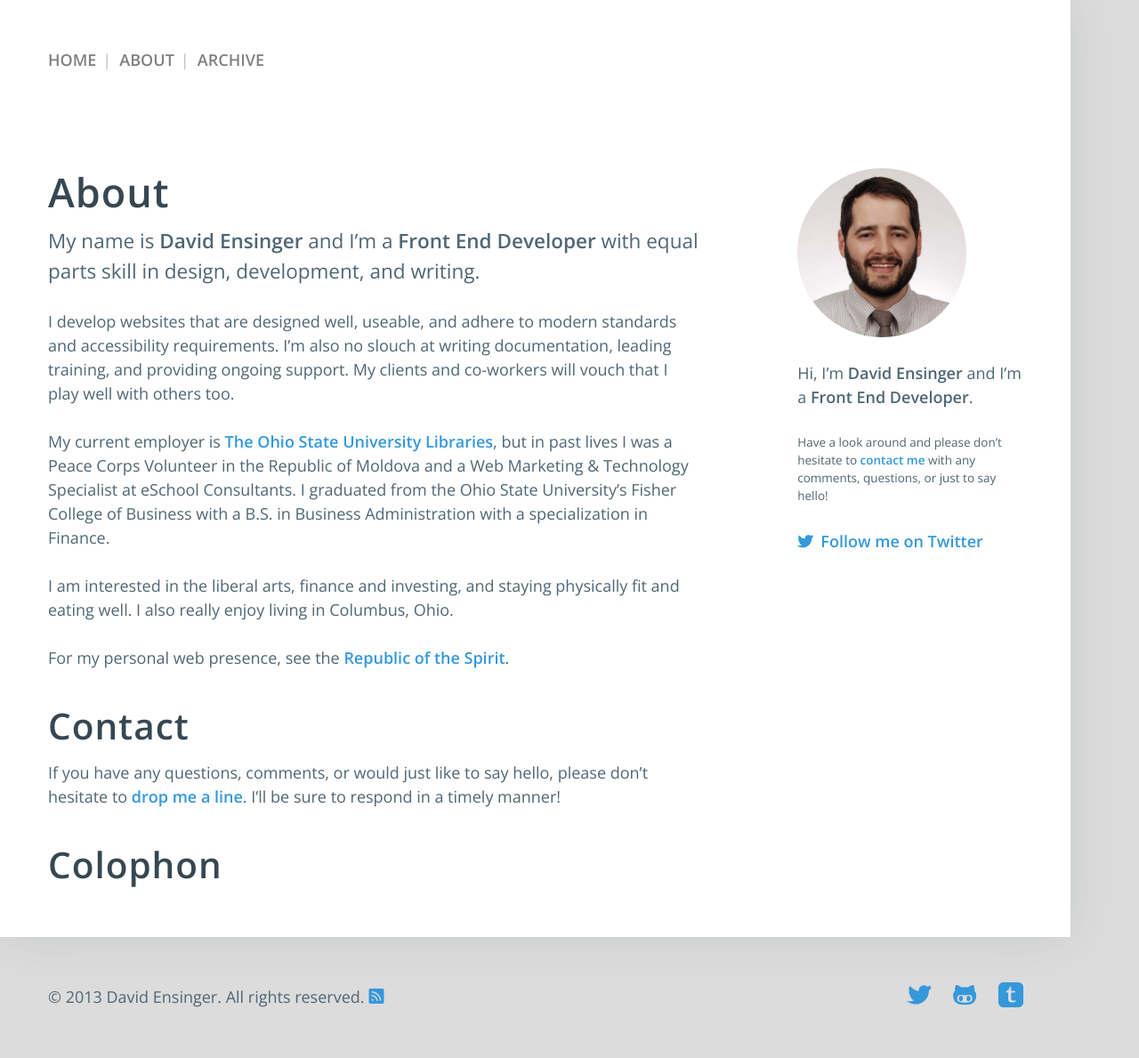
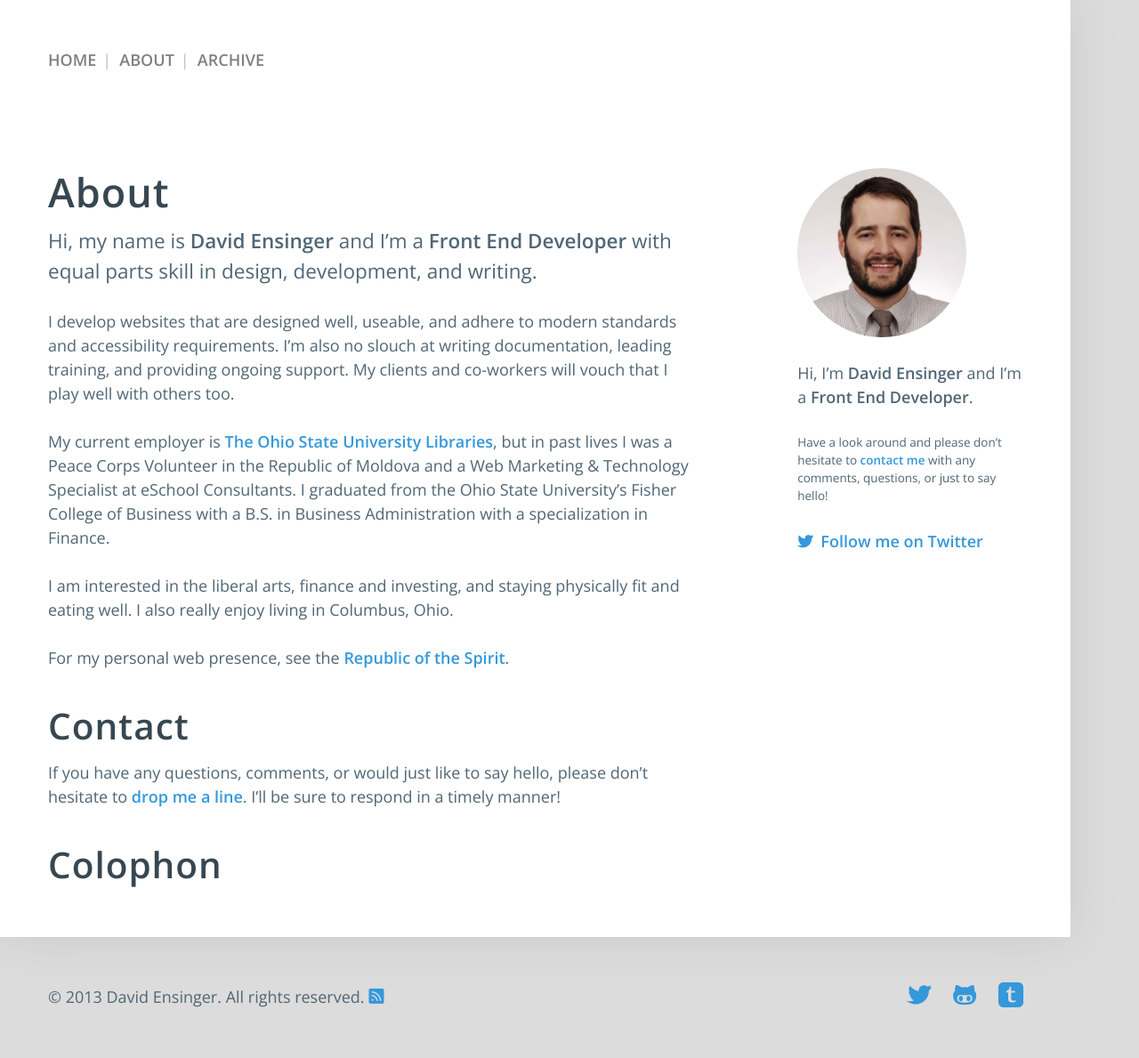
Before and after one commit to davidensinger/davidensinger.github.io, a Jekyll site: the page built from about.md, in a window 1280 px wide. Shown: the whole page at 89% size. Built offline with Jekyll 4.4.1, drawn with Linux system fonts in a browser that asks for light colours; nearby versions of some CDN libraries; Markdown is read by kramdown in place of the engine named in the settings.

Commit message:
Added Hi, my name is… to the About page.

```diff
--- a/about.md
+++ b/about.md
@@ -8,7 +8,7 @@ description: David Ensinger is a Front End Developer from Columbus, OH
 
 # About
 
-<p class="text-intro">My name is <strong>David Ensinger</strong> and I’m a <strong>Front End Developer</strong> with equal parts skill in design, development, and writing.</p>
+<p class="text-intro">Hi, my name is <strong>David Ensinger</strong> and I’m a <strong>Front End Developer</strong> with equal parts skill in design, development, and writing.</p>
 
 I develop websites that are designed well, useable, and adhere to modern standards and accessibility requirements. I’m also no slouch at writing documentation, leading training, and providing ongoing support. My clients and co-workers will vouch that I play well with others too.
 
```
